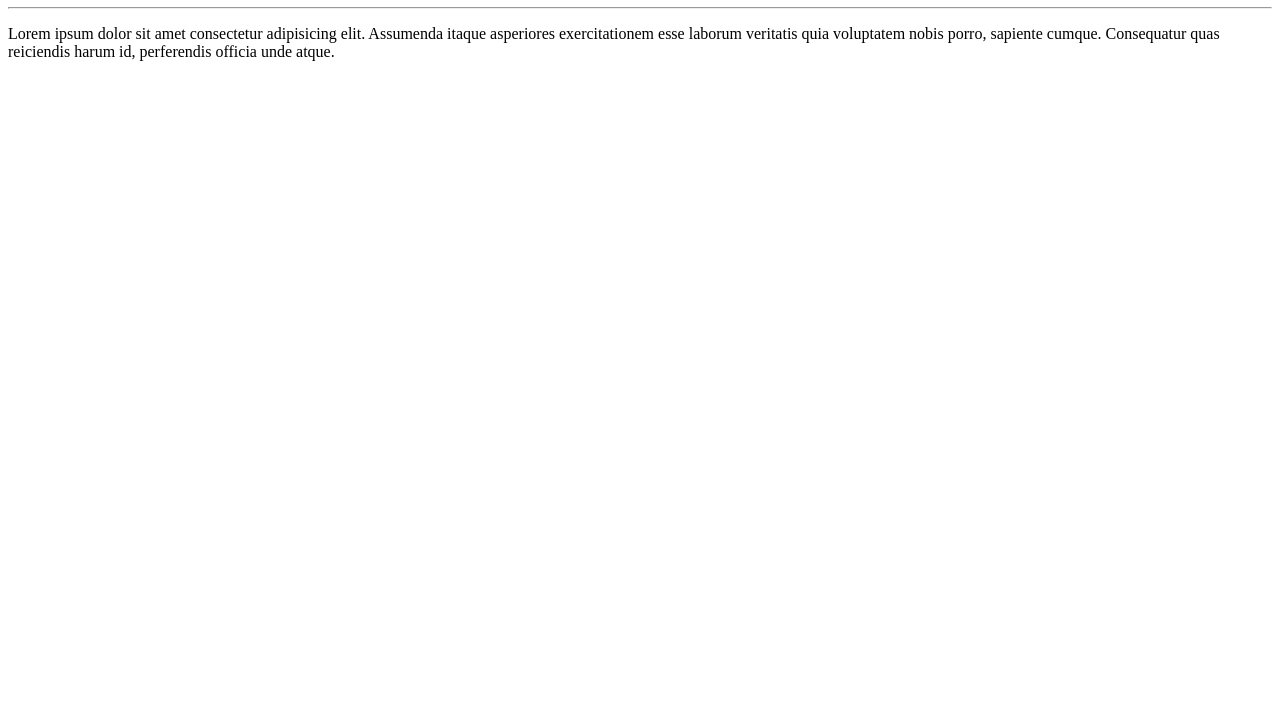
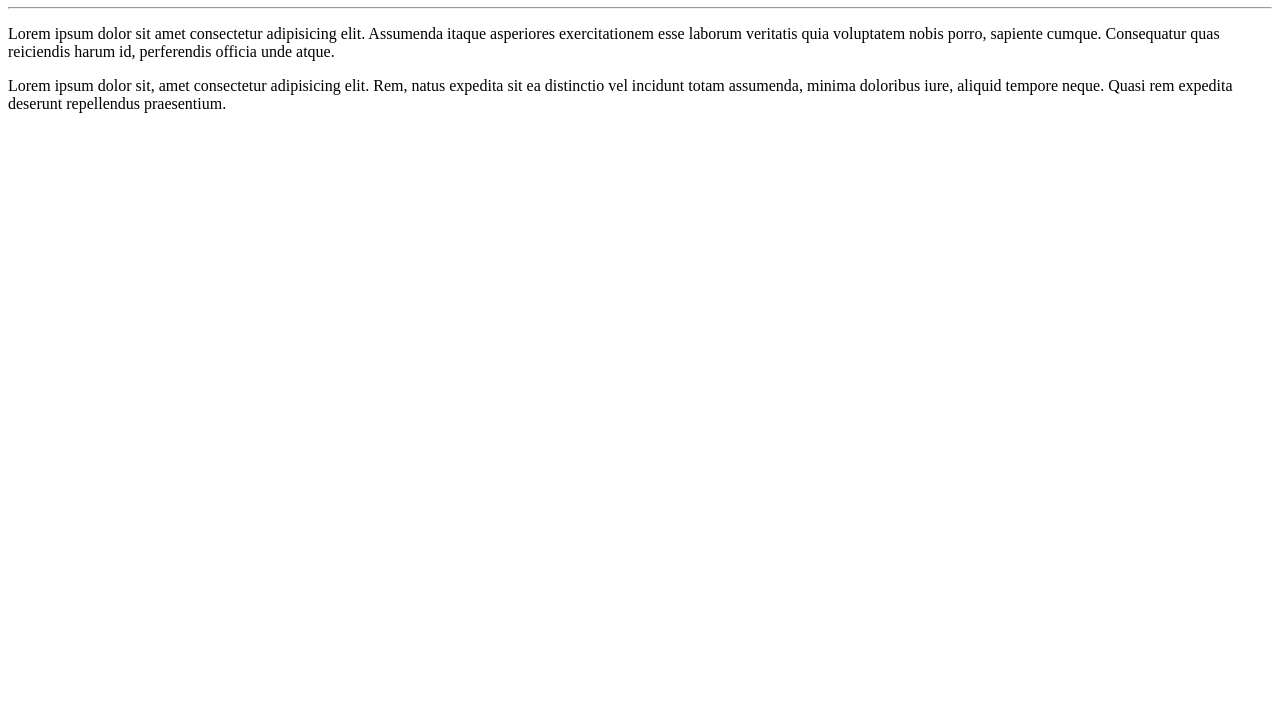
Before and after one commit to lucassead/Ola-Mundo, a plain HTML site: page site-exemplo/index.html in a window 1280 px wide. Shown: the part 73-800 px from the top of the page. Drawn offline with Linux system fonts and the light colour scheme.

Commit message:
Adicionei um parágrafo

```diff
--- a/site-exemplo/index.html
+++ b/site-exemplo/index.html
@@ -9,5 +9,6 @@
     <h1>Óla, Mundo!</h1>
     <hr>
     <p>Lorem ipsum dolor sit amet consectetur adipisicing elit. Assumenda itaque asperiores exercitationem esse laborum veritatis quia voluptatem nobis porro, sapiente cumque. Consequatur quas reiciendis harum id, perferendis officia unde atque.</p>
+    <p>Lorem ipsum dolor sit, amet consectetur adipisicing elit. Rem, natus expedita sit ea distinctio vel incidunt totam assumenda, minima doloribus iure, aliquid tempore neque. Quasi rem expedita deserunt repellendus praesentium.</p>
 </body>
 </html>
```
